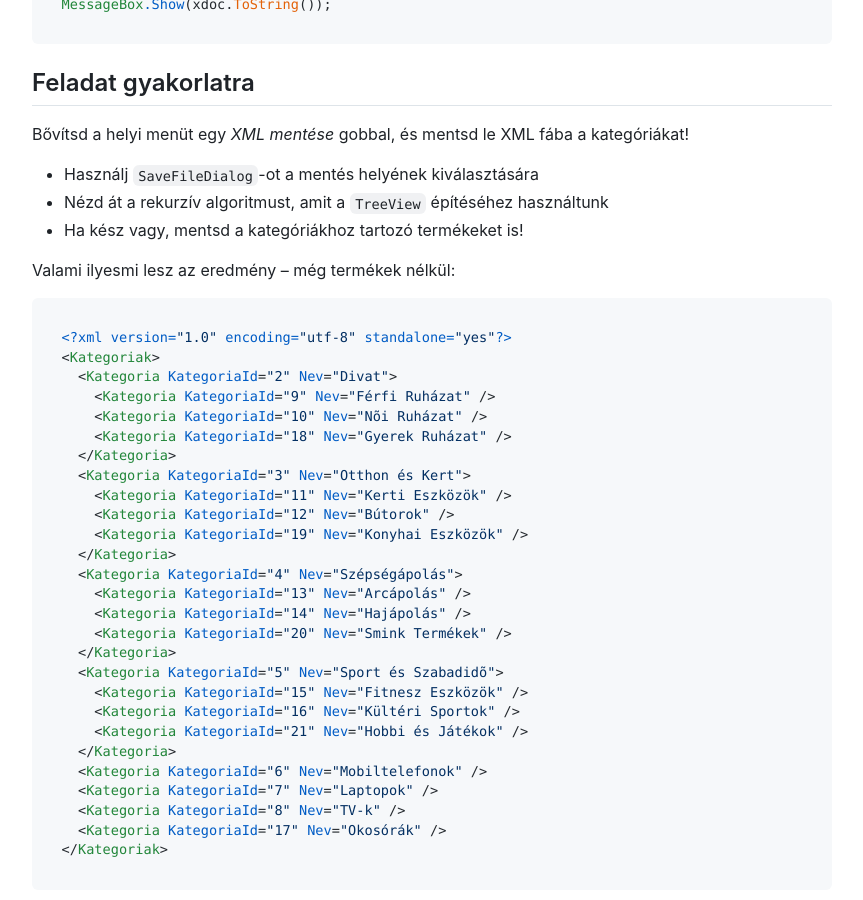
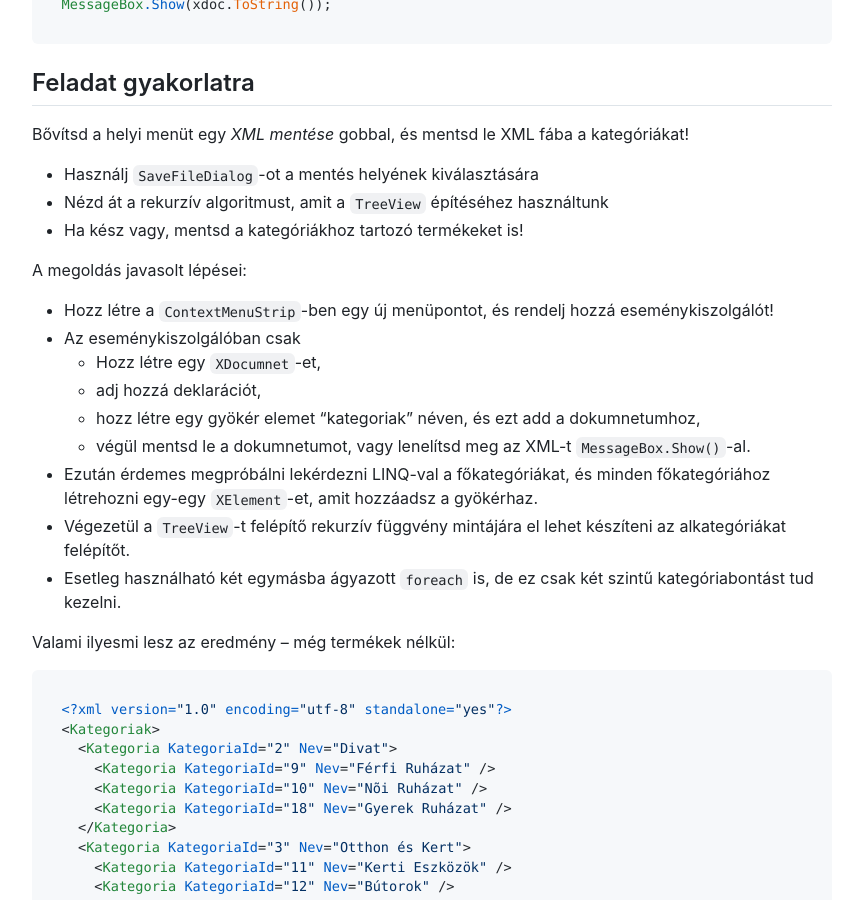
Before and after one commit to balintmatyus/softeng-refurb, a Jekyll site: the page built from ch02-winforms/ch02-03-product-category-xml.md, in a window 1280 px wide and 900 px high, scrolled down 2149 px. Shown: the whole window, without its empty margins (208-1071 px from the left). Built offline with Jekyll 4.4.1, drawn with Linux system fonts in a browser that asks for light colours; nearby versions of some CDN libraries; our own code applies the rules of GitHub Pages for plain Markdown files.

Commit message:
Update ch02-03-product-category-xml.md

````diff
--- a/ch02-winforms/ch02-03-product-category-xml.md
+++ b/ch02-winforms/ch02-03-product-category-xml.md
@@ -101,6 +101,18 @@ Bővítsd a helyi menüt egy _XML mentése_ gobbal, és mentsd le XML fába a ka
 - Nézd át a rekurzív algoritmust, amit a `TreeView` építéséhez használtunk
 - Ha kész vagy, mentsd a kategóriákhoz tartozó termékeket is!
 
+A megoldás javasolt lépései:
+- Hozz létre a `ContextMenuStrip`-ben egy új menüpontot, és rendelj hozzá eseménykiszolgálót!
+- Az eseménykiszolgálóban csak
+  - Hozz létre egy `XDocumnet`-et,
+  - adj hozzá deklarációt,
+  - hozz létre egy gyökér elemet "kategoriak" néven, és ezt add a dokumnetumhoz,
+  - végül mentsd le a dokumnetumot, vagy lenelítsd meg az XML-t `MessageBox.Show()`-al.
+- Ezután érdemes megpróbálni lekérdezni LINQ-val a főkategóriákat, és minden főkategóriához létrehozni egy-egy `XElement`-et, amit hozzáadsz a gyökérhaz.
+- Végezetül a `TreeView`-t felépítő rekurzív függvény mintájára el lehet készíteni az alkategóriákat felépítőt.
+- Esetleg használható két egymásba ágyazott `foreach` is, de ez csak két szintű kategóriabontást tud kezelni.
+
+
 Valami ilyesmi lesz az eredmény -- még termékek nélkül:
 
 ``` xml
````
